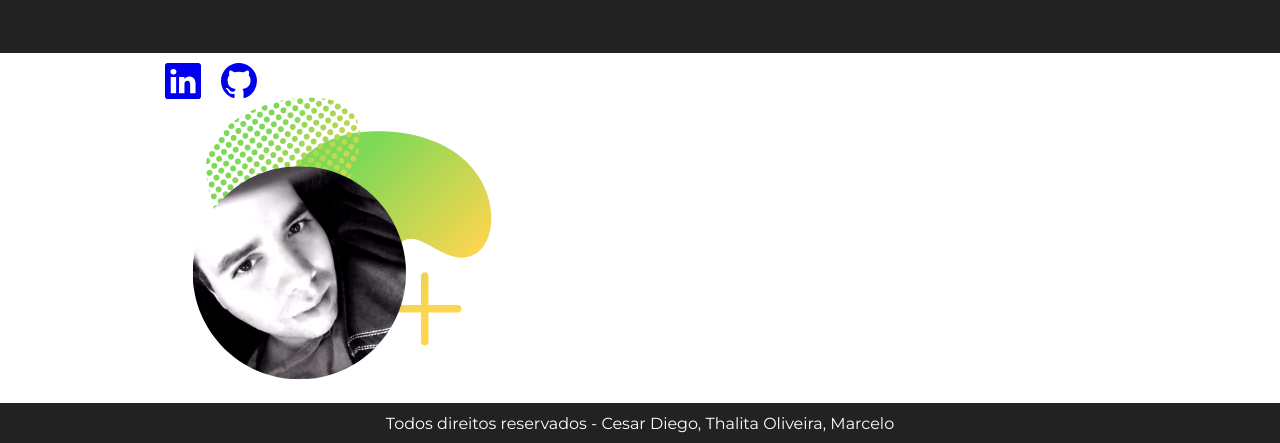
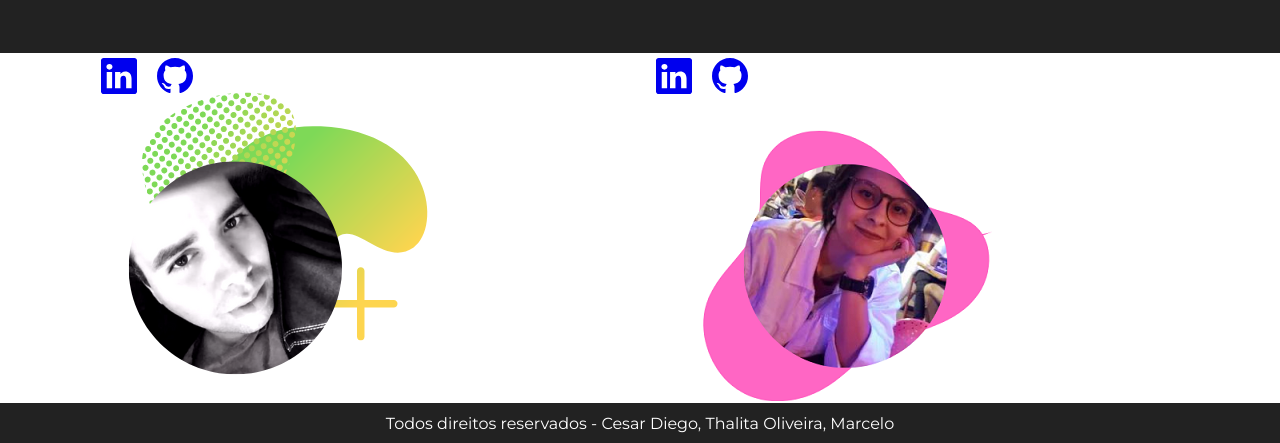
Before and after one commit to marcelodev85/DH-aula13-checkpoint, a plain HTML site: page index.html in a window 1280 px wide. Shown: the part 1647-2090 px from the top of the page. Drawn offline with nearby package versions, Linux system fonts and the light colour scheme; a web font is replaced by a local one.

Commit message:
Video Concluido v2

```diff
--- a/css/style.css
+++ b/css/style.css
@@ -91,12 +91,16 @@ footer .perfil {
     background-position: center;
     width: 30%;
     height: 100%;
-    margin: 10px 0 0 0;
+    margin: 5px 0px 0px 0px;
 
 }
 
-footer #imgPerfil {
+footer #imgPerfilCesar {
     background-image: url(../images/CesarDAnovich.png);
+}
+
+footer #imgPerfilThalita {
+    background-image: url(../images/ThalitaOliveira.png);
 }
 
 footer a{
--- a/index.html
+++ b/index.html
@@ -5,7 +5,7 @@
     <meta charset="UTF-8">
     <meta http-equiv="X-UA-Compatible" content="IE=edge">
     <meta name="viewport" content="width=device-width, initial-scale=1.0">
-    <title>CheckPoint - FrontE</title>
+    <title>CheckPoint - FrontEI</title>
 
     <!--ICONS-->
     <link rel="stylesheet" href="https://cdn.jsdelivr.net/npm/bootstrap-icons@1.9.1/font/bootstrap-icons.css">
@@ -66,7 +66,7 @@
         </div>
     </section>
     <footer>
-        <div class="perfil" id="imgPerfil">
+        <div class="perfil" id="imgPerfilCesar">
             <a href="https://www.linkedin.com/in/cesar-diego-anovich-1a5932125/" target="_blank">
                 <svg xmlns="http://www.w3.org/2000/svg" width="36" height="36" fill="currentColor" class="bi bi-linkedin" viewBox="0 0 16 16">
                 <path d="M0 1.146C0 .513.526 0 1.175 0h13.65C15.474 0 16 .513 16 1.146v13.708c0 .633-.526 1.146-1.175 1.146H1.175C.526 16 0 15.487 0 14.854V1.146zm4.943 12.248V6.169H2.542v7.225h2.401zm-1.2-8.212c.837 0 1.358-.554 1.358-1.248-.015-.709-.52-1.248-1.342-1.248-.822 0-1.359.54-1.359 1.248 0 .694.521 1.248 1.327 1.248h.016zm4.908 8.212V9.359c0-.216.016-.432.08-.586.173-.431.568-.878 1.232-.878.869 0 1.216.662 1.216 1.634v3.865h2.401V9.25c0-2.22-1.184-3.252-2.764-3.252-1.274 0-1.845.7-2.165 1.193v.025h-.016a5.54 5.54 0 0 1 .016-.025V6.169h-2.4c.03.678 0 7.225 0 7.225h2.4z"/>
@@ -77,7 +77,17 @@
                 </svg>
             </a>
         </div>
-        <div></div>
+        <div class="perfil" id="imgPerfilThalita">
+            <a href="https://www.linkedin.com/in/olithalita/" target="_blank">
+                <svg xmlns="http://www.w3.org/2000/svg" width="36" height="36" fill="currentColor" class="bi bi-linkedin" viewBox="0 0 16 16">
+                <path d="M0 1.146C0 .513.526 0 1.175 0h13.65C15.474 0 16 .513 16 1.146v13.708c0 .633-.526 1.146-1.175 1.146H1.175C.526 16 0 15.487 0 14.854V1.146zm4.943 12.248V6.169H2.542v7.225h2.401zm-1.2-8.212c.837 0 1.358-.554 1.358-1.248-.015-.709-.52-1.248-1.342-1.248-.822 0-1.359.54-1.359 1.248 0 .694.521 1.248 1.327 1.248h.016zm4.908 8.212V9.359c0-.216.016-.432.08-.586.173-.431.568-.878 1.232-.878.869 0 1.216.662 1.216 1.634v3.865h2.401V9.25c0-2.22-1.184-3.252-2.764-3.252-1.274 0-1.845.7-2.165 1.193v.025h-.016a5.54 5.54 0 0 1 .016-.025V6.169h-2.4c.03.678 0 7.225 0 7.225h2.4z"/>
+            </svg></a>
+            <a href="https://github.com" target="_blank">
+                <svg xmlns="http://www.w3.org/2000/svg" width="36" height="36" fill="currentColor" class="bi bi-github" viewBox="0 0 16 16">
+                    <path d="M8 0C3.58 0 0 3.58 0 8c0 3.54 2.29 6.53 5.47 7.59.4.07.55-.17.55-.38 0-.19-.01-.82-.01-1.49-2.01.37-2.53-.49-2.69-.94-.09-.23-.48-.94-.82-1.13-.28-.15-.68-.52-.01-.53.63-.01 1.08.58 1.23.82.72 1.21 1.87.87 2.33.66.07-.52.28-.87.51-1.07-1.78-.2-3.64-.89-3.64-3.95 0-.87.31-1.59.82-2.15-.08-.2-.36-1.02.08-2.12 0 0 .67-.21 2.2.82.64-.18 1.32-.27 2-.27.68 0 1.36.09 2 .27 1.53-1.04 2.2-.82 2.2-.82.44 1.1.16 1.92.08 2.12.51.56.82 1.27.82 2.15 0 3.07-1.87 3.75-3.65 3.95.29.25.54.73.54 1.48 0 1.07-.01 1.93-.01 2.2 0 .21.15.46.55.38A8.012 8.012 0 0 0 16 8c0-4.42-3.58-8-8-8z"/>
+                </svg>
+            </a>
+        </div>
         <div></div>
     </footer>
     <div class="rodape"><p>Todos direitos reservados - Cesar Diego, Thalita Oliveira, Marcelo</p></div>
```
Also changed, not shown: images/ThalitaOliveira.png (added).
